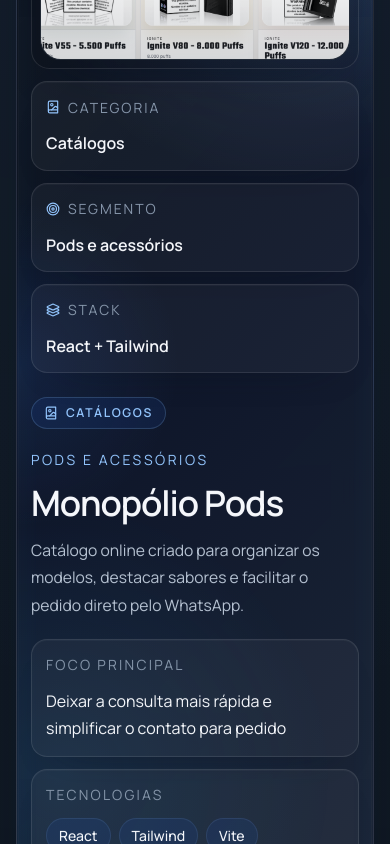
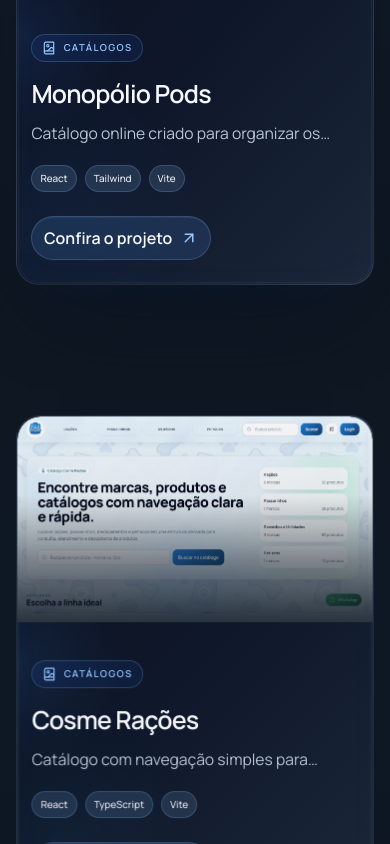
Before and after one commit to marceloohenr/marcelo-dev, a React (Vite) app: page / in a window 390 px wide. Shown: the part 1760-2604 px from the top of the page. Built offline with nearby package versions, Linux system fonts and the light colour scheme.

Commit message:
Improve responsive landing card layouts

```diff
--- a/src/components/Differentials.tsx
+++ b/src/components/Differentials.tsx
@@ -27,13 +27,13 @@ const Differentials = () => {
         </Reveal>
 
         {/* Pontos que ajudam a reforçar o posicionamento do trabalho */}
-        <div className="grid auto-rows-fr gap-6 md:grid-cols-2 xl:grid-cols-4">
+        <div className="card-grid-4up">
           {differentials.map((item, index) => {
             const Icon = item.icon;
 
             return (
               <Reveal key={item.id} delay={index * 70}>
-                <article className="group card-balanced card-interactive h-full">
+                <article className="differential-card group card-balanced card-interactive h-full">
                   <div className="icon-shell icon-shell-md">
                     <Icon
                       size={20}
--- a/src/components/Projects.tsx
+++ b/src/components/Projects.tsx
@@ -26,16 +26,16 @@ const sortedProjects = [...projects].sort(
 );
 const availableCategories = getAvailableProjectCategories(sortedProjects);
 const filters: ProjectFilter[] = ['Todos', ...availableCategories];
-const categoryIcons: Record<ProjectCategory, typeof UserRound> = {
-  Portfólio: UserRound,
-  Catálogos: BookImage,
-  Sistemas: MonitorSmartphone,
+const getCategoryIcon = (category: ProjectCategory) => {
+  if (category.startsWith('Cat')) return BookImage;
+  if (category === 'Sistemas') return MonitorSmartphone;
+  return UserRound;
 };
 
 const clamp = (value: number, min = 0, max = 1) => Math.min(Math.max(value, min), max);
 
 const ProjectShowcase = ({ index, project }: { index: number; project: Project }) => {
-  const CategoryIcon = categoryIcons[project.category];
+  const CategoryIcon = getCategoryIcon(project.category);
   const isReversed = index % 2 === 1;
   const projectFacts = [
     {
@@ -66,7 +66,7 @@ const ProjectShowcase = ({ index, project }: { index: number; project: Project }
       <div className="project-showcase-outline" aria-hidden="true" />
       <div className="grid items-start gap-6 sm:gap-7 lg:grid-cols-[minmax(0,0.92fr)_minmax(0,1.08fr)] lg:gap-10 xl:gap-12">
         <div
-          className={`order-2 space-y-5 sm:space-y-6 lg:space-y-7 ${
+          className={`project-copy-panel order-2 space-y-5 sm:space-y-6 lg:space-y-7 ${
             isReversed ? 'lg:order-2' : 'lg:order-1'
           }`}
         >
@@ -84,20 +84,23 @@ const ProjectShowcase = ({ index, project }: { index: number; project: Project }
             <h3 className="max-w-[13ch] text-balance font-sans text-[clamp(1.75rem,9vw,3.8rem)] font-semibold leading-[0.96] tracking-[-0.03em] text-text-primary sm:text-[clamp(2rem,6.8vw,3.8rem)]">
               {project.title}
             </h3>
-            <p className="max-w-none text-pretty text-[0.98rem] leading-[1.75] text-text-secondary sm:max-w-[34ch] sm:text-[1.05rem]">
+            <p className="project-description max-w-none text-pretty text-[0.98rem] leading-[1.75] text-text-secondary sm:max-w-[34ch] sm:text-[1.05rem]">
               {project.description}
+            </p>
+            <p className="project-focus-inline text-[0.78rem] font-medium leading-relaxed text-text-secondary">
+              {project.focus}
             </p>
           </div>
 
-          <div className="grid gap-3 sm:grid-cols-2">
-            <div className="project-metric">
+          <div className="project-detail-grid grid gap-3 sm:grid-cols-2">
+            <div className="project-metric project-focus-card">
               <p className="text-caption uppercase tracking-[0.16em] text-text-muted">
                 Foco principal
               </p>
               <p className="mt-3 text-[1rem] leading-[1.7] text-text-primary">{project.focus}</p>
             </div>
 
-            <div className="project-metric">
+            <div className="project-metric project-tech-card">
               <p className="text-caption uppercase tracking-[0.16em] text-text-muted">
                 Tecnologias
               </p>
@@ -118,7 +121,7 @@ const ProjectShowcase = ({ index, project }: { index: number; project: Project }
             <span className="status-pill border-white/10 bg-white/[0.04] text-text-secondary">
               Acesso online
             </span>
-            <span className="inline-flex items-center gap-2 text-body font-semibold text-text-primary">
+            <span className="project-access-cta inline-flex items-center gap-2 text-body font-semibold text-text-primary">
               Confira o projeto
               <ArrowUpRight
                 size={18}
@@ -130,7 +133,7 @@ const ProjectShowcase = ({ index, project }: { index: number; project: Project }
         </div>
 
         <div
-          className={`order-1 space-y-3 sm:space-y-4 ${
+          className={`project-media-panel order-1 space-y-3 sm:space-y-4 ${
             isReversed ? 'lg:order-1' : 'lg:order-2'
           }`}
         >
@@ -154,17 +157,17 @@ const ProjectShowcase = ({ index, project }: { index: number; project: Project }
                   objectPosition: project.imageObjectPosition ?? 'center top',
                 }}
                 draggable={false}
-                loading="lazy"
+                loading="eager"
                 decoding="async"
                 width={1280}
                 height={800}
-                sizes="(min-width: 1280px) 46rem, (min-width: 1024px) 54vw, 100vw"
+                sizes="(min-width: 1280px) 46rem, (min-width: 1024px) 54vw, (min-width: 768px) 88vw, 92vw"
               />
               <div className="pointer-events-none absolute inset-0 bg-[linear-gradient(180deg,rgba(8,17,29,0)_44%,rgba(8,17,29,0.16)_100%)]" />
             </div>
           </div>
 
-          <div className="grid gap-3 min-[560px]:grid-cols-3">
+          <div className="project-facts-grid grid gap-3 min-[560px]:grid-cols-3">
             {projectFacts.map((fact) => {
               const FactIcon = fact.icon;
 
@@ -210,8 +213,7 @@ const Projects = () => {
     if (
       typeof window === 'undefined' ||
       !shouldUseStackEffect ||
-      prefersReducedMotion() ||
-      !window.matchMedia('(min-width: 768px)').matches
+      prefersReducedMotion()
     ) {
       return undefined;
     }
--- a/src/components/Services.tsx
+++ b/src/components/Services.tsx
@@ -21,13 +21,13 @@ const Services = () => {
         </Reveal>
 
         {/* Cards com os serviços principais oferecidos */}
-        <div className="grid auto-rows-fr gap-6 md:grid-cols-2 xl:grid-cols-3">
+        <div className="card-grid-3up">
           {services.map((service, index) => {
             const Icon = service.icon;
 
             return (
               <Reveal key={service.id} className="h-full" delay={index * 70}>
-                <article className="group card-balanced card-interactive">
+                <article className="service-card group card-balanced card-interactive">
                   <div className="flex items-start justify-between gap-4">
                     <div className="icon-shell icon-shell-lg">
                       <Icon
--- a/src/data/site.ts
+++ b/src/data/site.ts
@@ -62,7 +62,7 @@ export const siteMetadata = {
   projectsFilterLabel: 'Filtrar projetos por categoria',
   servicesEyebrow: 'Serviços de desenvolvimento web',
   servicesTitle:
-    'Criação de sites, landing pages e sistemas personalizados para Recife, Pernambuco e Brasil.',
+    'Criação de sites, landing pages e sistemas personalizados para empresas e profissionais.',
   servicesDescription:
     'Desenvolvo soluções web com estratégia, UI/UX, performance, SEO técnico e código moderno para empresas, profissionais e marcas em crescimento.',
   differentialsEyebrow: 'Meu foco no projeto',
--- a/src/index.css
+++ b/src/index.css
@@ -150,6 +150,18 @@
 
   .card-copy {
     @apply max-w-[34ch];
+  }
+
+  .card-grid-3up {
+    @apply grid auto-rows-fr gap-4 sm:gap-5 md:grid-cols-2 xl:grid-cols-3;
+  }
+
+  .card-grid-4up {
+    @apply grid auto-rows-fr grid-cols-2 gap-4 sm:gap-5 md:grid-cols-2 xl:grid-cols-4;
+  }
+
+  .card-grid-6up {
+    @apply grid auto-rows-fr grid-cols-2 gap-4 sm:gap-5 md:grid-cols-2 xl:grid-cols-3;
   }
 
   .filter-chip {
@@ -400,6 +412,10 @@
       opacity 0.25s ease;
   }
 
+  .project-focus-inline {
+    display: none;
+  }
+
   .project-showcase:hover .project-showcase-panel,
   .project-showcase:hover .project-metric {
     border-color: rgba(147, 197, 253, 0.18);
@@ -423,7 +439,7 @@
       perspective: 1800px;
       perspective-origin: center top;
       isolation: isolate;
-      padding-bottom: 24vh;
+      padding-bottom: 8vh;
     }
 
     .project-stack-list-layered .project-stack-slot {
@@ -435,7 +451,7 @@
     }
 
     .project-stack-list-layered .project-stack-slot:last-child {
-      min-height: max(42rem, 86vh);
+      min-height: max(34rem, 56vh);
     }
 
     .project-stack-list-single .project-stack-slot {
@@ -545,10 +561,79 @@
   }
 
   @media (max-width: 767px) {
+    .card-balanced {
+      @apply p-4;
+    }
+
+    .service-card,
+    .differential-card {
+      border-radius: 1.1rem;
+    }
+
+    .service-card .icon-shell,
+    .differential-card .icon-shell {
+      @apply h-10 w-10 rounded-[0.9rem];
+      box-shadow:
+        inset 0 0 0 1px rgba(147, 197, 253, 0.08),
+        0 20px 36px -28px rgba(37, 99, 235, 0.42);
+    }
+
+    .service-card .icon-shell svg,
+    .differential-card .icon-shell svg {
+      width: 1rem;
+      height: 1rem;
+    }
+
+    .service-card h3,
+    .differential-card h3 {
+      margin-top: 0.95rem;
+      font-size: 1rem;
+      line-height: 1.28;
+    }
+
+    .service-card p,
+    .differential-card p {
+      font-size: 0.84rem;
+      line-height: 1.55;
+    }
+
+    .service-card .card-copy {
+      max-width: none;
+    }
+
+    .service-card .status-pill,
+    .service-card .status-pill-primary {
+      gap: 0.35rem;
+      padding: 0.34rem 0.58rem;
+      font-size: 0.58rem;
+      letter-spacing: 0.12em;
+    }
+
+    .service-card .chip-base {
+      padding: 0.34rem 0.55rem;
+      font-size: 0.66rem;
+      line-height: 1.2;
+    }
+
+    .service-card > .mt-auto {
+      padding-top: 1rem;
+    }
+
+    .service-card > .mt-auto > p {
+      font-size: 0.62rem;
+      letter-spacing: 0.14em;
+    }
+
     .project-stack-list {
-      @apply max-w-[26rem] space-y-0;
-      perspective: 900px;
-      transform-style: flat;
+      @apply max-w-[28rem] space-y-0;
+      --stack-top: clamp(4.85rem, 10.5vh, 5.85rem);
+      --mobile-card-height: clamp(26.5rem, 68vh, 31rem);
+      perspective: 1050px;
+      perspective-origin: center top;
+      padding-bottom: 8vh;
+      overflow: visible;
+      transform-style: preserve-3d;
+      isolation: isolate;
     }
 
     .project-stack-list-layered::before {
@@ -563,22 +648,65 @@
       display: none;
     }
 
+    .project-stack-list-layered .project-stack-slot {
+      min-height: max(32rem, 96vh);
+    }
+
     .project-stack-slot {
+      position: relative;
+      top: auto;
+      scroll-margin-top: var(--stack-top);
       transform-style: preserve-3d;
+      z-index: calc(var(--stack-depth) + 10);
     }
 
     .project-stack-slot + .project-stack-slot {
-      margin-top: -0.9rem;
+      margin-top: -22vh !important;
+    }
+
+    .project-stack-slot:last-child {
+      min-height: max(29rem, 58vh);
+    }
+
+    .project-showcase-sticky {
+      position: sticky;
+      top: var(--stack-top);
+      z-index: auto;
+      will-change: transform, opacity, filter;
     }
 
     .project-showcase {
-      @apply rounded-[1.35rem] p-3.5;
-      transform: translateZ(0) rotateX(0.001deg);
-      opacity: 1;
-      filter: none;
+      @apply rounded-[1.45rem] p-0;
+      height: var(--mobile-card-height);
+      min-height: 0;
+      display: block;
+      overflow: hidden;
+      transform:
+        translate3d(
+          0,
+          calc(
+            (1 - var(--stack-progress)) * 1.85rem - var(--stack-recede) * 0.8rem +
+              (1 - var(--stack-settle)) * 0.7rem
+          ),
+          calc(var(--stack-recede) * -115px)
+        )
+        scale(calc(0.972 + var(--stack-progress) * 0.028 - var(--stack-recede) * 0.035))
+        rotateX(calc((1 - var(--stack-progress)) * 1deg + var(--stack-recede) * 3.6deg))
+        rotateZ(calc((1 - var(--stack-progress)) * -0.2deg + var(--stack-recede) * 0.14deg));
+      opacity: clamp(
+        0.7,
+        calc((0.78 + var(--stack-progress) * 0.22 - var(--stack-recede) * 0.16) * var(--stack-visibility)),
+        1
+      );
+      filter:
+        blur(calc((1 - var(--stack-progress)) * 2px + var(--stack-recede) * 2.6px))
+        saturate(calc(1.03 - var(--stack-recede) * 0.14))
+        brightness(calc(1.01 - var(--stack-recede) * 0.08));
       box-shadow:
-        0 28px 70px -50px rgba(8, 17, 29, 0.98),
-        0 18px 42px -34px rgba(37, 99, 235, 0.22),
+        0 calc(26px + var(--stack-progress) * 16px)
+          calc(62px + var(--stack-progress) * 24px)
+          -42px rgba(8, 17, 29, 0.98),
+        0 18px 42px -34px rgba(37, 99, 235, calc(0.14 + var(--stack-progress) * 0.14)),
         inset 0 1px 0 rgba(255, 255, 255, 0.06);
     }
 
@@ -594,11 +722,41 @@
     }
 
     .project-showcase > .grid {
+      align-content: start;
+      display: flex;
+      flex-direction: column;
+      position: relative;
       transform: none;
     }
 
+    .project-copy-panel {
+      position: static;
+      z-index: 4;
+      margin: 0;
+      max-height: none;
+      overflow: hidden;
+      border: 0;
+      border-radius: 0;
+      background: transparent;
+      padding: 0.84rem 0.9rem 0.92rem;
+      box-shadow: none;
+      backdrop-filter: none;
+      -webkit-backdrop-filter: none;
+    }
+
+    .project-copy-panel > * + * {
+      margin-top: 0.42rem;
+    }
+
+    .project-media-panel {
+      height: auto;
+      min-height: 0;
+      order: -1;
+      width: 100%;
+    }
+
     .project-showcase::before {
-      opacity: 0.72;
+      opacity: 0.34;
       transform: none;
     }
 
@@ -607,22 +765,157 @@
     }
 
     .project-showcase-outline {
-      opacity: 0.88;
-      box-shadow: inset 0 0 38px rgba(125, 211, 252, 0.045);
+      inset: 0;
+      opacity: 0.7;
+      box-shadow:
+        inset 0 0 0 1px rgba(147, 197, 253, 0.08),
+        inset 0 0 38px rgba(125, 211, 252, 0.035);
     }
 
     .project-showcase-panel {
-      @apply rounded-[1.15rem] px-2 pb-2 pt-1;
+      @apply h-auto rounded-t-[1.45rem] rounded-b-none border-0 bg-transparent p-0;
+      width: 100%;
+      box-shadow: none;
+    }
+
+    .project-showcase-panel > div:first-child {
+      display: none;
+    }
+
+    .project-showcase-panel > .relative {
+      width: 100%;
+      height: clamp(12.9rem, 51vw, 16rem);
+      min-height: 0;
+      aspect-ratio: auto;
+      border: 0;
+      border-radius: 1.45rem 1.45rem 0 0;
+      background:
+        radial-gradient(circle at 50% 32%, rgba(96, 165, 250, 0.12), transparent 42%),
+        rgba(8, 17, 29, 0.92);
+    }
+
+    .project-showcase-panel > .relative::after {
+      content: '';
+      position: absolute;
+      inset: 0;
+      background:
+        linear-gradient(180deg, rgba(8, 17, 29, 0.02) 0%, rgba(8, 17, 29, 0.06) 38%, rgba(8, 17, 29, 0.82) 100%),
+        radial-gradient(circle at 50% 96%, rgba(96, 165, 250, 0.18), transparent 38%);
+      pointer-events: none;
+    }
+
+    .project-showcase-panel img {
+      display: block;
+      min-width: 100%;
+      border-radius: 1.45rem 1.45rem 0 0;
+      object-fit: cover !important;
+      object-position: center top !important;
+      transform: none;
+      transform-origin: center center;
+    }
+
+    .project-showcase:hover .project-showcase-panel img {
+      transform: none;
     }
 
     .project-showcase-panel,
     .project-metric {
       transform: none;
-      opacity: 1;
+      opacity: calc(0.82 + var(--stack-progress) * 0.18);
     }
 
     .project-metric {
-      @apply rounded-[1rem] p-3.5;
+      @apply rounded-[0.95rem] p-3;
+    }
+
+    .project-facts-grid,
+    .project-facts-grid.grid {
+      display: none !important;
+    }
+
+    .project-detail-grid,
+    .project-detail-grid.grid {
+      display: block;
+    }
+
+    .project-focus-card,
+    .project-focus-card.project-metric {
+      display: none !important;
+    }
+
+    .project-focus-inline {
+      display: none;
+    }
+
+    .project-tech-card {
+      border: 0;
+      background: transparent;
+      padding: 0;
+      box-shadow: none;
+    }
+
+    .project-tech-card > p {
+      display: none;
+    }
+
+    .project-tech-card .chip-base {
+      border-color: rgba(147, 197, 253, 0.2);
+      background: rgba(147, 197, 253, 0.14);
+      padding: 0.3rem 0.5rem;
+      font-size: 0.62rem;
+      color: rgba(245, 247, 251, 0.94);
+    }
+
+    .project-showcase h3 {
+      max-width: 12ch;
+      font-size: clamp(1.3rem, 6.4vw, 1.78rem);
+      line-height: 0.96;
+    }
+
+    .project-showcase p {
+      line-height: 1.5;
+    }
+
+    .project-copy-panel > .space-y-4 {
+      margin-top: 0.42rem;
+    }
+
+    .project-copy-panel > .space-y-4 > p:first-child {
+      display: none;
+    }
+
+    .project-description {
+      display: -webkit-box;
+      overflow: hidden;
+      -webkit-box-orient: vertical;
+      -webkit-line-clamp: 1;
+      font-size: 0.82rem;
+      line-height: 1.42;
+    }
+
+    .project-copy-panel .status-pill-primary {
+      padding: 0.36rem 0.58rem;
+      font-size: 0.6rem;
+    }
+
+    .project-copy-panel > .flex:last-child {
+      gap: 0.6rem;
+    }
+
+    .project-copy-panel > .flex:last-child .status-pill {
+      display: none;
+    }
+
+    .project-access-cta {
+      min-height: 2.08rem;
+      border-radius: 999px;
+      border: 1px solid rgba(147, 197, 253, 0.2);
+      background: rgba(96, 165, 250, 0.14);
+      padding: 0.46rem 0.72rem;
+      font-size: 0.82rem;
+      box-shadow:
+        inset 0 1px 0 rgba(255, 255, 255, 0.06),
+        0 18px 36px -28px rgba(37, 99, 235, 0.36);
     }
   }
   .nav-link {
```
